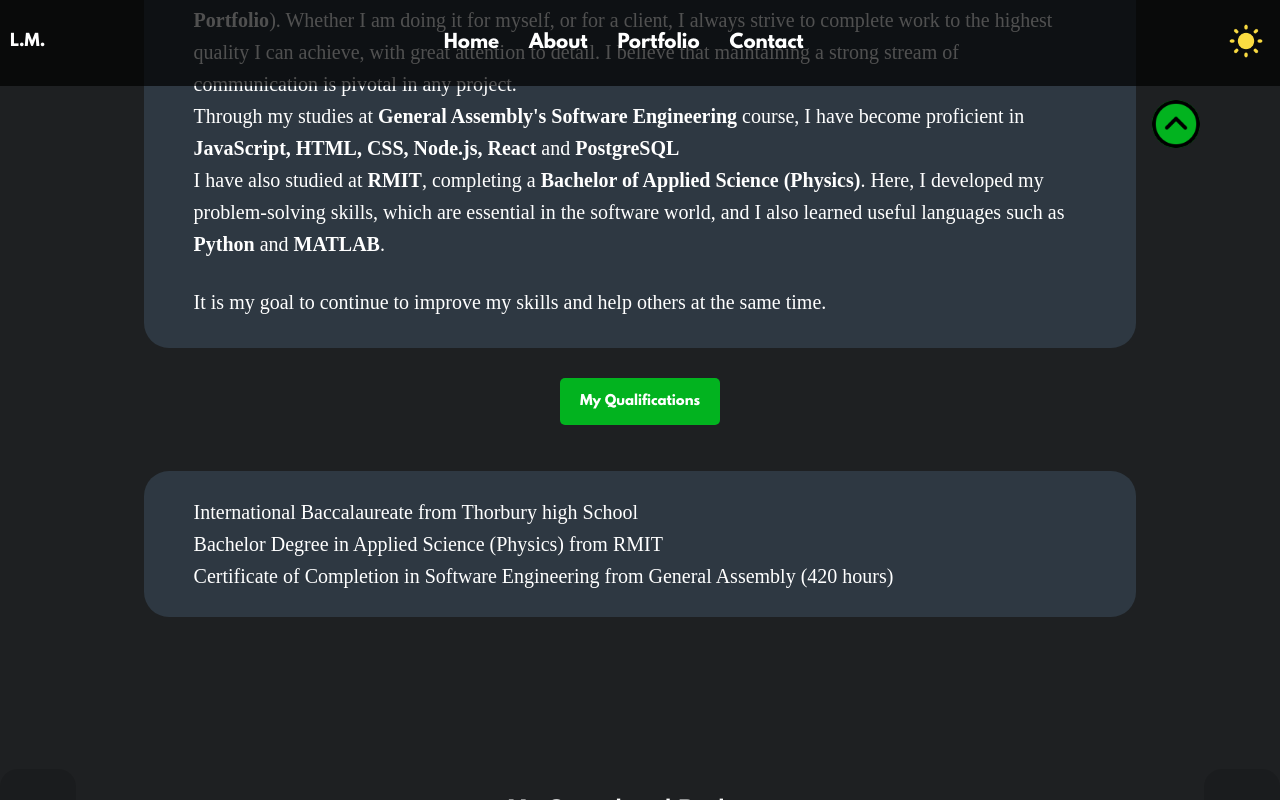
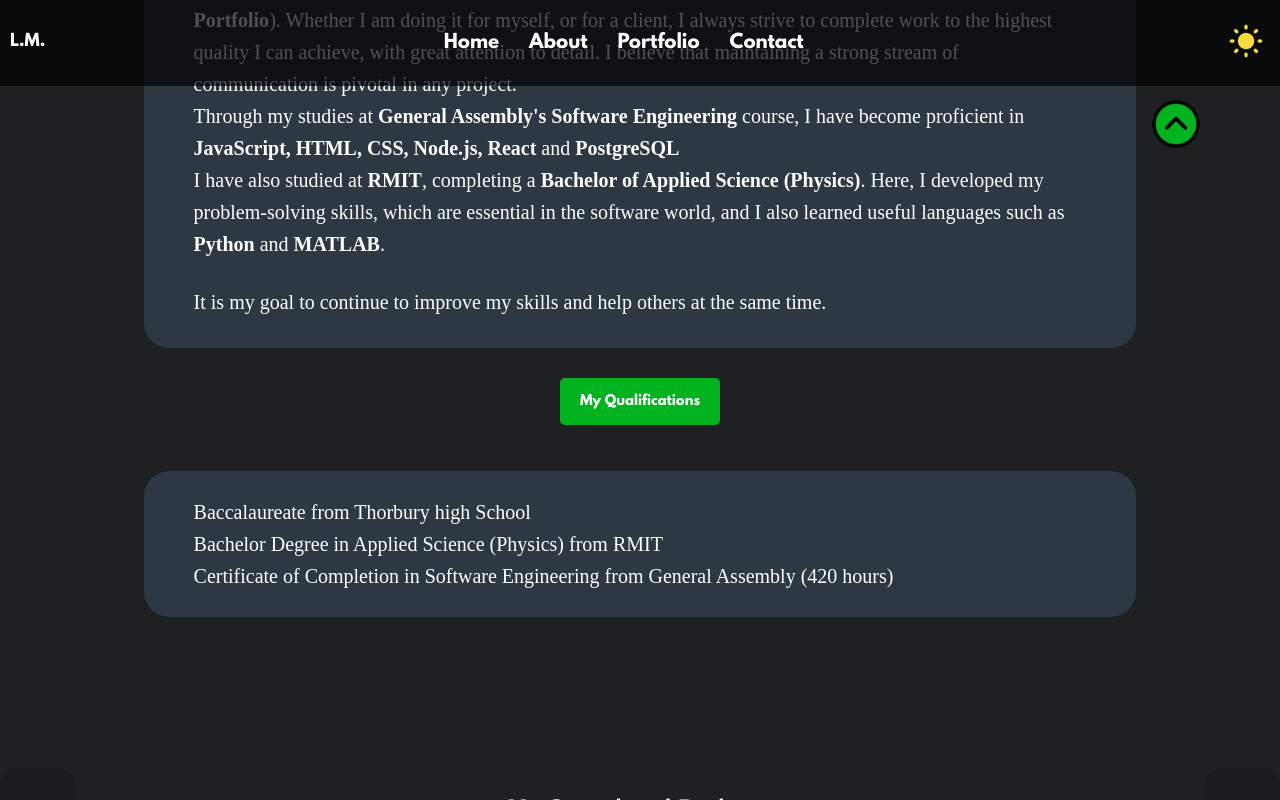
Before and after one commit to Jesus130247/Portfolio, a React (Vite) app: page / in a window 1280 px wide. Both pictures are taken after a click on the button "My Qualifications". Shown: the part 1307-2107 px from the top of the page. Built offline with nearby package versions, Linux system fonts and the light colour scheme.

Commit message:
fixed error in about section

```diff
--- a/src/components/About/About.jsx
+++ b/src/components/About/About.jsx
@@ -28,7 +28,7 @@
       </div>
       <button className='button' onClick={handleCick}>My Qualifications</button>
       <p className={quals}>
-        <li>International Baccalaureate from Thorbury high School</li>
+        <li>Baccalaureate from Thorbury high School</li>
         <li>Bachelor Degree in Applied Science (Physics) from RMIT </li>
         <li>Certificate of Completion in Software Engineering from General Assembly (420 hours)</li>
       </p>
```
Also changed, not shown: 1 other file (tests, documents, lock files or other folders).
